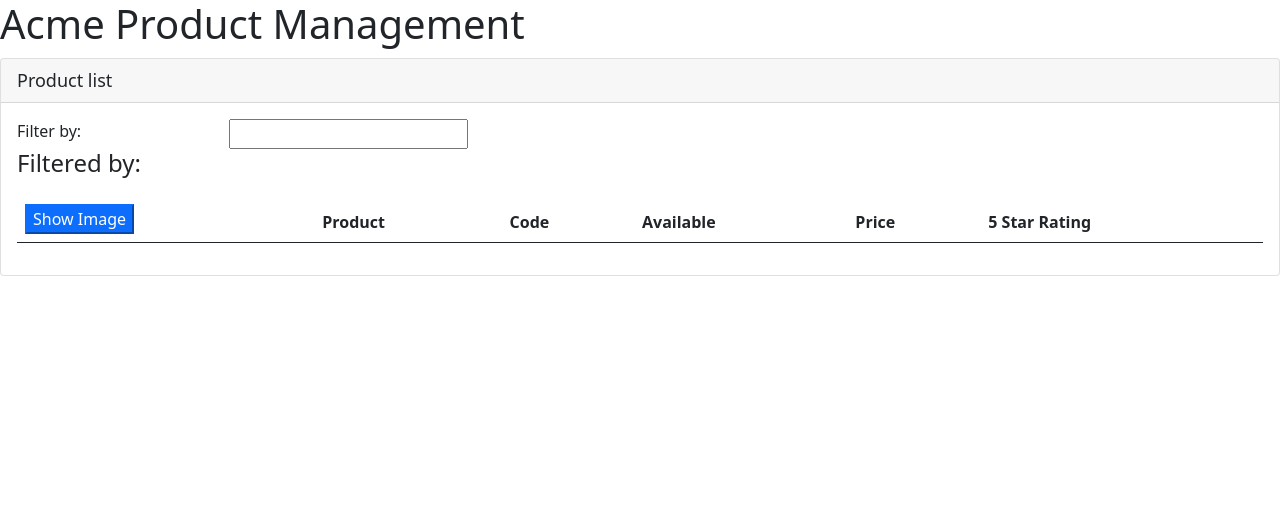
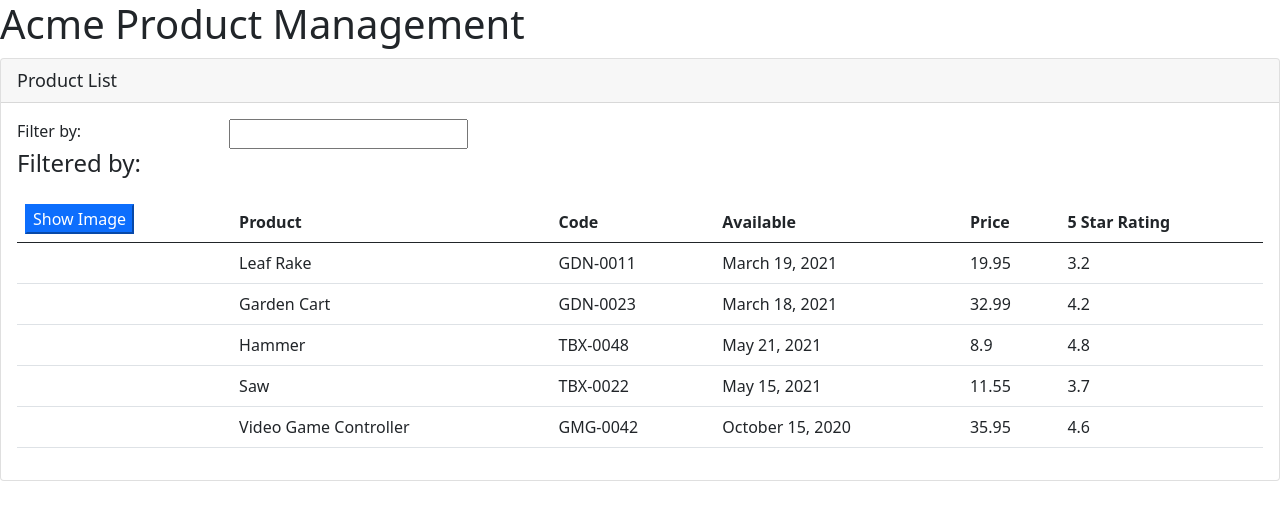
Before and after one commit to MichaelaHarinova/angular_exercises, an Angular app in the folder APM/: page / in a window 1280 px wide. Shown: the top 520 px of the page. Built offline with nearby package versions, Linux system fonts and the light colour scheme.

Commit message:
created first template with components, directives and bonding it with interpolation- display of products

```diff
--- a/APM/src/app/products/product-list.component.html
+++ b/APM/src/app/products/product-list.component.html
@@ -1,6 +1,6 @@
 <div class="card">
   <div class="card-header">
-    Product list
+    {{pageTitle}}
   </div>
   <div class="card-body">
     <div class="row">
@@ -15,7 +15,7 @@
       </div>
     </div>
     <div class="table-responsive">
-      <table class="table">
+      <table class="table" *ngIf="products.length">
         <thead>
         <tr>
           <th>
@@ -31,7 +31,14 @@
         </tr>
         </thead>
         <tbody>
-
+<tr *ngFor="let product of products">
+  <td></td>
+  <td>{{product.productName}}</td>
+  <td>{{product.productCode}}</td>
+  <td>{{product.releaseDate}}</td>
+  <td>{{product.price}}</td>
+  <td>{{product.starRating}}</td>
+</tr>
         </tbody>
       </table>
     </div>
--- a/APM/src/app/products/product-list.component.ts
+++ b/APM/src/app/products/product-list.component.ts
@@ -6,4 +6,56 @@
 })
 
 export class ProductListComponent {
+  pageTitle: string = 'Product List';
+  products: any[]=[
+    {
+    "productId": 1,
+    "productName": "Leaf Rake",
+    "productCode": "GDN-0011",
+    "releaseDate": "March 19, 2021",
+    "description": "Leaf rake with 48-inch wooden handle.",
+    "price": 19.95,
+    "starRating": 3.2,
+    "imageUrl": "assets/images/leaf_rake.png"
+  },
+    {
+      "productId": 2,
+      "productName": "Garden Cart",
+      "productCode": "GDN-0023",
+      "releaseDate": "March 18, 2021",
+      "description": "15 gallon capacity rolling garden cart",
+      "price": 32.99,
+      "starRating": 4.2,
+      "imageUrl": "assets/images/garden_cart.png"
+    },
+    {
+      "productId": 5,
+      "productName": "Hammer",
+      "productCode": "TBX-0048",
+      "releaseDate": "May 21, 2021",
+      "description": "Curved claw steel hammer",
+      "price": 8.9,
+      "starRating": 4.8,
+      "imageUrl": "assets/images/hammer.png"
+    },
+    {
+      "productId": 8,
+      "productName": "Saw",
+      "productCode": "TBX-0022",
+      "releaseDate": "May 15, 2021",
+      "description": "15-inch steel blade hand saw",
+      "price": 11.55,
+      "starRating": 3.7,
+      "imageUrl": "assets/images/saw.png"
+    },
+    {
+      "productId": 10,
+      "productName": "Video Game Controller",
+      "productCode": "GMG-0042",
+      "releaseDate": "October 15, 2020",
+      "description": "Standard two-button video game controller",
+      "price": 35.95,
+      "starRating": 4.6,
+      "imageUrl": "assets/images/xbox-controller.png"
+    }];
 }
```
